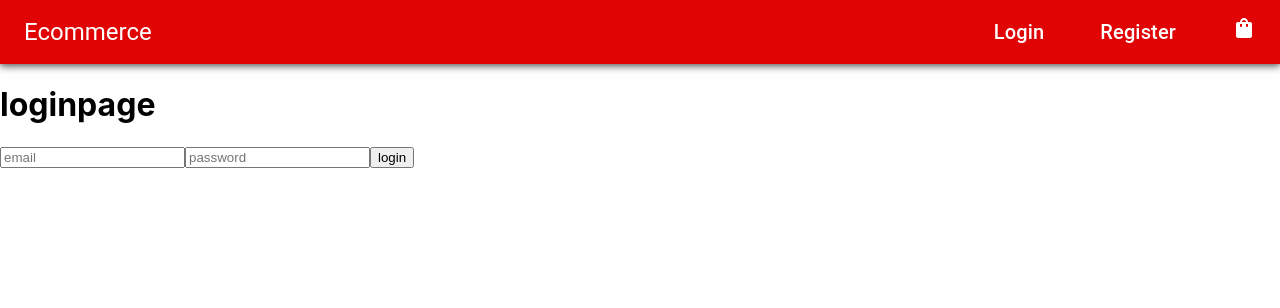
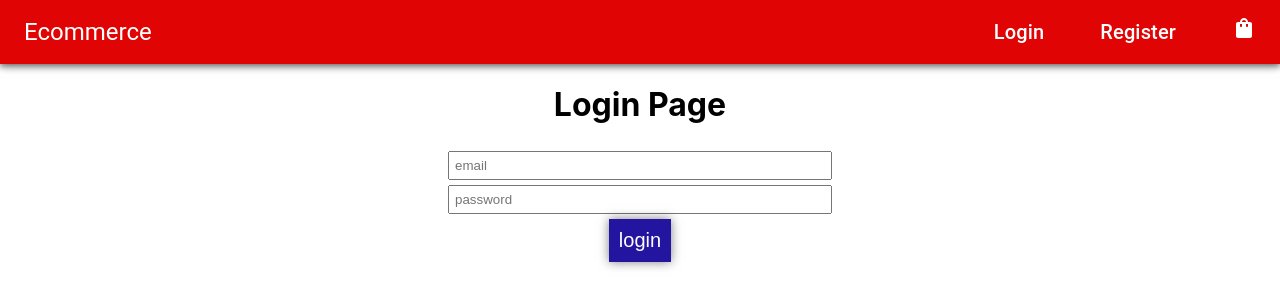
Before and after one commit to Kdp2016/E-Commerce-UI, a React (Create React App) app: page /login in a window 1280 px wide. Shown: the top 308 px of the page. Built offline with nearby package versions, Linux system fonts and the light colour scheme.

Commit message:
Made change to the login.tsx file to fix Login to match register

```diff
--- a/src/components/Login.tsx
+++ b/src/components/Login.tsx
@@ -31,17 +31,12 @@ function Login(props: ILoginProps) {
   };
   return (
     <>
-      <h1>loginpage</h1>
-      <input type="email" onChange={updateEmail} placeholder="email"></input>
-      <input
-        type="password"
-        onChange={updatePassword}
-        placeholder="password"
-      ></input>
-      <button onClick={login} id="login-button">
-        login
-      </button>
-      {message && <p>{message}</p>}
+      <div className="registration"> <h1>Login Page</h1>
+        <input type="email" onChange={updateEmail} placeholder="email"></input>
+        <input type="password" onChange={updatePassword} placeholder="password"></input>
+        <button onClick={login} id="login-button">login </button>
+        {message && <p>{message}</p>}
+      </div>
     </>
   );
 }
```
